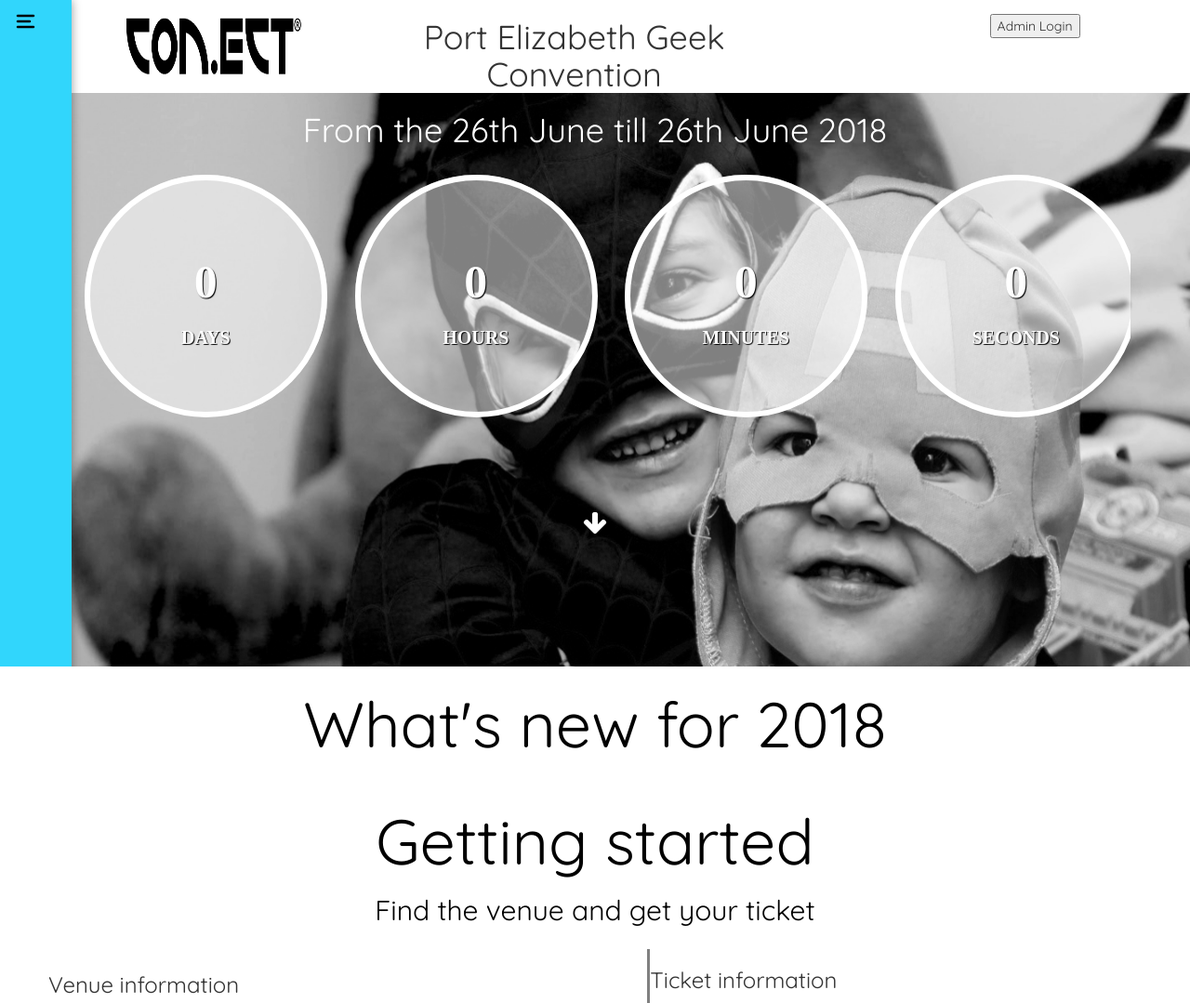
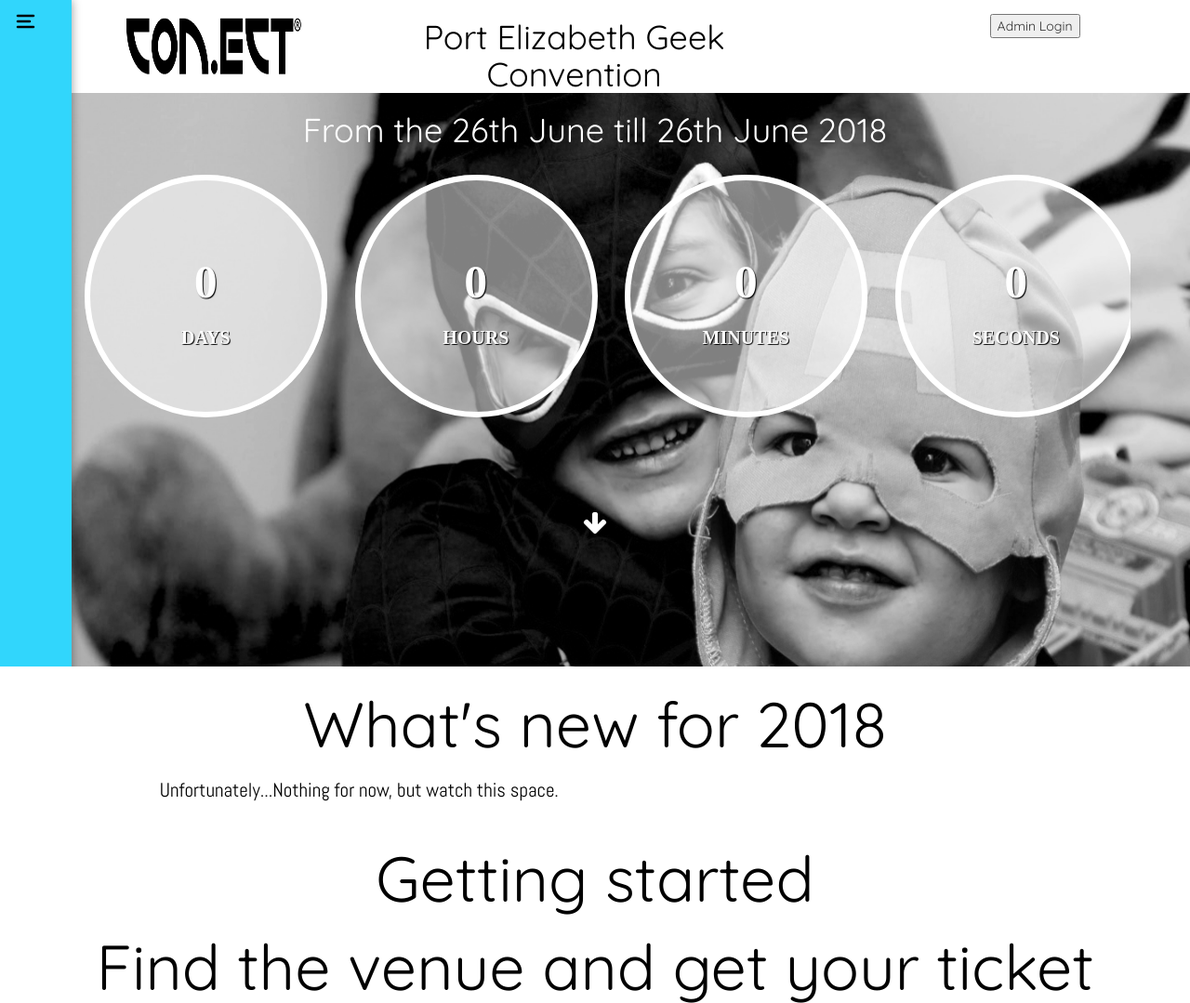
Before and after one commit to CodeineCentrix/Connn, a PHP site: page / in a window 1280 px wide. Shown: the top 1079 px of the page at 93% size. Run offline with PHP 8.4, Linux system fonts and the light colour scheme; the template is opened without the code that fills it, so the values that code supplies are empty; some libraries are stand-ins or nearby versions.

Commit message:
End of night commit.

```diff
--- a/Model/admin_model.php
+++ b/Model/admin_model.php
@@ -63,7 +63,7 @@ public function edit_vendor($ven_ID, $venName, $venDescription, $venFacebook, $v
 
 /*Region sponsors*/
     public function get_sponsors() {
-        $stored_procedure ="CALL uspGetSponsors";
+        $stored_procedure ="CALL uspGetSponsors()";
         return DBHelper::GetAll($stored_procedure);
     }
 
@@ -238,7 +238,7 @@ public function edit_vendor($ven_ID, $venName, $venDescription, $venFacebook, $v
 	}
 
         public function get_event_address() {
-           $stored_procedure=" uspEventAddress()";
+           $stored_procedure="CALL uspEventAddress()";
            return DBHelper::GetRow($stored_procedure);
         }
 }
--- a/View/Menu.php
+++ b/View/Menu.php
@@ -14,31 +14,37 @@
     <div class="links">
 
       <div class="link_con">
-          <i class="icon fa"><a href="../Controller/MainController.php?action=login_page"><img src="https://png.icons8.com/ios/50/000000/login-rounded-right-filled.png"></a></i>
+          <i class="icon fa"><a href="."><img src="https://png.icons8.com/ios/50/000000/login-rounded-right-filled.png"></a></i>
         <p class="para">LOGIN</p>
       </div>
        <div class="link_con">
-           <i class="icon fa "><a href="../Controller/MainController.php?action=view_readings"><img src="https://png.icons8.com/ios/50/000000/to-do-filled.png"></a></i>
+           <i class="icon fa "><a href="#link_act"><img src="https://png.icons8.com/ios/50/000000/to-do-filled.png"></a></i>
         <p class="para">ACTIVITIES</p>
       </div>
 
+        <div class="link_con">
+           <i class="icon fa "><a href="#link_map_tickets"><img src="https://png.icons8.com/android/50/000000/marker.png"></a></i>
+        <p class="para">MAPS & TICKETS</p>
+      </div>
+
+
        <div class="link_con">
-           <i class="icon fa "><a href="../Controller/MainController.php?action="><img src="https://png.icons8.com/ios/50/000000/market-square.png"></a></i>
+           <i class="icon fa "><a href="#link_vendors"><img src="https://png.icons8.com/ios/50/000000/market-square.png"></a></i>
         <p class="para">VENDOR</p>
       </div>
 
        <div class="link_con">
-           <i class="icon fa "><a href="../Controller/MainController.php?action=area_stats"><img src="https://png.icons8.com/ios/50/000000/crowdfunding-filled.png"></a></i>
+           <i class="icon fa "><a href="#link_sponsors"><img src="https://png.icons8.com/ios/50/000000/crowdfunding-filled.png"></a></i>
         <p class="para">SPONSORS</p>
       </div>
 
         <div class="link_con">
-           <i class="icon fa "><a href="../Controller/MainController.php?action=area_stats"><img src="https://png.icons8.com/ios/50/000000/picture-filled.png"></a></i>
+           <i class="icon fa "><a href="."><img src="https://png.icons8.com/ios/50/000000/picture-filled.png"></a></i>
         <p class="para">GALLERY</p>
       </div>
 
         <div class="link_con">
-           <i class="icon fa "><a href="../Controller/MainController.php?action=area_stats"><img src="https://png.icons8.com/ios/50/000000/about-filled.png"></a></i>
+           <i class="icon fa "><a href="."><img src="https://png.icons8.com/ios/50/000000/about-filled.png"></a></i>
         <p class="para">ABOUT US</p>
       </div>
 
--- a/View/header.php
+++ b/View/header.php
@@ -10,7 +10,7 @@
         </a>
     </div>
     <div class="header_info_middle">
-        <h1>Port Elizabeth Geek Convention</h1>
+        <h1 class="black_text align_center_text">Port Elizabeth Geek Convention</h1>
     </div>
     <div class="header_info_right">
         <div class="button_holder"> <input type="button" value="Admin Login"></div>
--- a/View/index.php
+++ b/View/index.php
@@ -21,20 +21,21 @@ and open the template in the editor.
     <link rel="stylesheet" href="https://cdnjs.cloudflare.com/ajax/libs/font-awesome/4.7.0/css/font-awesome.min.css">
     <!-- Google fonts-->
     <link href="https://fonts.googleapis.com/css?family=Quicksand" rel="stylesheet">
+    <link href="https://fonts.googleapis.com/css?family=Abel" rel="stylesheet">
 
     </head>
     <body>
         <div class="land_page">
         <div><?php include '../View/header.php'; ?></div>
        <div class="fullscreen-bg">
-           <img src="../pics/kids_play.jpg" alt="CrosPlay Costumes" class="fullscreen-bg-gif">
+           <img src="../pics/kids_play.jpg" alt="CosPlay Costumes" class="fullscreen-bg-gif">
         </div>
         <?php
         $milisec_begin = "1527804000";
         $start_date_obj = date_create($date_range["EveStartDate"]);
         $end_date_obj = date_create($date_range["EveEndDate"]);
         ?>
-        <h1 style="color: white; text-align: center;">From the <?php echo date_format($start_date_obj, "dS F");?> till <?php echo date_format($end_date_obj, "dS F Y") ;?></h1>
+        <h1 class="white_text align_center_text">From the <?php echo date_format($start_date_obj, "dS F");?> till <?php echo date_format($end_date_obj, "dS F Y") ;?></h1>
 
         <div class="time-holder">
       <!--First PHP Tags come here.-->
@@ -111,55 +112,55 @@ and open the template in the editor.
 
         <div class="content_holder">
 
-        <div class="new_adds">
-            <h1 class="company_font section_two">What's new for <?php echo date_format($end_date_obj, "Y") ;?></h1>
+        <div class="new_adds"id="link_act">
+            <h1 class="company_font black_text align_center_text">What's new for <?php echo date_format($end_date_obj, "Y") ;?></h1>
             <div class="new-stuff-content">
-               <?php if(isset($activities)==NULL): ?>
+               <?php if(isset($activities)!=NULL): ?>
                 <div>
                     <?php foreach ($activities as $activity):?>
-                    <h2><?php echo $activity["Title"]; ?></h2>
-                    <p>
+                    <h2 class=" black_text align_left_text"><?php echo $activity["Title"]; ?></h2>
+                    <p class="paragraph_text align_left_text">
                         <?php echo $activity["Descr"]; ?>
                     </p><br><br>
                     <?php endforeach;?>
                 </div>
                <?php else: ?>
-                <p class=""> Unfortunately...Nothing for now, but watch this space.</p>
+                <p class="paragraph_text align_left_text"> Unfortunately...Nothing for now, but watch this space.</p>
                 <?php endif;?>
             </div>
         </div>
 
             <div class="get_start_holder">
-            <div class="get_start_content">
-                <h1 class="company_font section_two">Getting started</h1>
+                <div class="get_start_content"id="link_map_tickets">
+                <h1 class="company_font black_text align_center_text">Getting started</h1>
 
-                <h3 class="company_font normal_text section_two">Find the venue and get your ticket </h3>
+                <h3 class="company_font black_text align_center_text">Find the venue and get your ticket </h3>
                 <div class="map_ticket_holder">
 
                    <div class="map_holder">
                     <div class="map_balancer">
-                       <h3>Venue information</h3>
+                        <h3 class="black_text align_center_text">Venue information</h3>
                 <iframe src="https://www.google.com/maps/embed/v1/place?key=AIzaSyBQk0d2TXWcrEPgbSK2wsdcwBpzkT6iGYg&q=<?php echo $address["EveAddress"]; ?>" frameborder="0" style="border:0" allowfullscreen></iframe>
                     </div>
                     </div>
                 <div class="ticket_holder">
-                <h3>Ticket information</h3>
-                <h4 class="ticket_headings">WHERE:</h4>
-                <p><?php echo $tickets["TicDescription"];?><p>
-                <h4 class="ticket_headings">Prices:</h4>
-                <p>Weekend Pass:&nbsp;&nbsp;R<?php echo $tickets['TicPriceWeekendPass'];?></p>
-                <p>Daily Pass:&nbsp;&nbsp;R<?php echo $tickets['TicPriceNormalPass'];?><p>
+                    <h3 class="black_text align_center_text">Ticket information</h3>
+                <h4 class="black_text align_center_text">WHERE:</h4>
+                <p class="paragraph_text align_center_text"><?php echo $tickets["TicDescription"];?><p>
+                <h4 class="black_text align_center_text">Prices:</h4>
+                <p class="black_text align_center_text">Weekend Pass:&nbsp;&nbsp;R<?php echo $tickets['TicPriceWeekendPass'];?></p>
+                <p class="black_text align_center_text">Daily Pass:&nbsp;&nbsp;R<?php echo $tickets['TicPriceNormalPass'];?><p>
                 </div>
                 </div>
             </div>
         </div>
 
-        <div class="stakeholder">
-            <h1 class="company_font">Our Vendors</h1>
+            <div class="stakeholder" id="link_vendors">
+            <h1 class="company_font black_text align_center_text">Our Vendors</h1>
             <div class="vendors_holder">
                 <?php if(isset($vendors)!=NULL):?>
               <?php foreach ($vendors as $vendor): ?>
-            <div class="card">
+            <div class="card_a">
                 <?php if($vendor["VenPicture"]==NULL):?>
                 <img src="../pics/Image-not-found.jpg" alt="<?php echo $vendor['VenName']; ?>" style="width:100%">
                 <?php else:?>
@@ -186,7 +187,7 @@ and open the template in the editor.
         </div>
         </div>
 
-            <div class="sponsors_holder">
+            <div class="sponsors_holder" id="link_sponsors">
             <h1 class='company_font'>Gratitude to our sponsors</h1>
             <br>
             <?php ?>
@@ -199,7 +200,7 @@ and open the template in the editor.
               echo $fQIMG;
                 ?>" alt="<?php echo $sponsor["SpoName"]; ?>" style="width: 200px; height: 200px; border-radius: 250px;" />
 
-                <a href="<?php echo $sponsor["SpoWebsite"] ; ?>"><p class="title" style="color:white; font-family:'New Drop Era'"><?php echo $sponsor["SpoName"]; ?></p></a>
+                <a href="<?php echo $sponsor["SpoWebsite"] ; ?>"><p class="title black_text"><?php echo $sponsor["SpoName"]; ?></p></a>
             </div>
             <?php endforeach; ?>
         </div>
--- a/stylesheets/mystyle.css
+++ b/stylesheets/mystyle.css
@@ -32,10 +32,29 @@ height: 100% !important;
 }
 
 .company_font{
-    font-family: 'Quicksand', sans-serif;
+    font-size: 68px ;
+}
+
+.white_text{
+   font-family: 'Quicksand', sans-serif;
+   color: white;
+}
+
+.black_text{
+  font-family: 'Quicksand', sans-serif;
+   color: black;
+}
+
+.align_center_text{
     text-align: center;
-    font-size: 68px ;
-    color: white;
+}
+
+.align_left_text{
+    text-align: left;
+}
+.paragraph_text{
+    font-family: 'Abel', sans-serif;
+    color: black;
 }
 /*Clock section*/
 
@@ -48,7 +67,7 @@ height: 100% !important;
 
 }
 .countdown-container {
-font-family: 'New Drop Era';
+font-family: 'Century Gothic';
 }
 .clock-item .inner {
 height: 0px;
@@ -397,12 +416,6 @@ body {
     overflow: hidden;
 }
 
-.get_start_content p{
-    color: white;
-    font-family: 'Century Gothic';
-    font-size: 20px;
-    text-align: center;
-}
 
 .stakeholder{
     background-color: white;
@@ -423,7 +436,7 @@ body {
     background-color: white;
 
 }
-.sponsors_holder .card {
+.card_a {
     background-color: white;
     float: left;
     margin-right: 20px;
@@ -479,11 +492,3 @@ button:hover, a:hover {
     text-align: center;
 
 }
-
-.ticket_headings{
-    text-align: center;
-    color: black;
-    font-family: "Century Gothic";
-    margin-bottom: 15px;
-    margin-top: 15px;
-}
```
